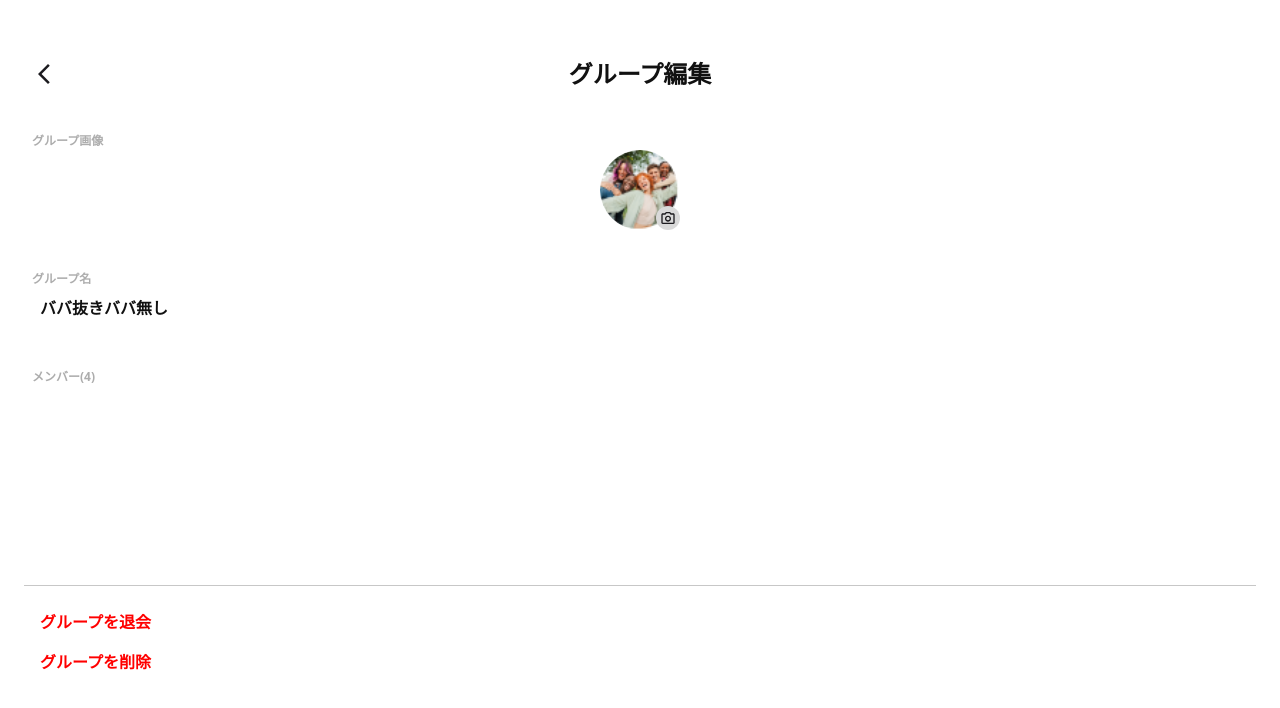
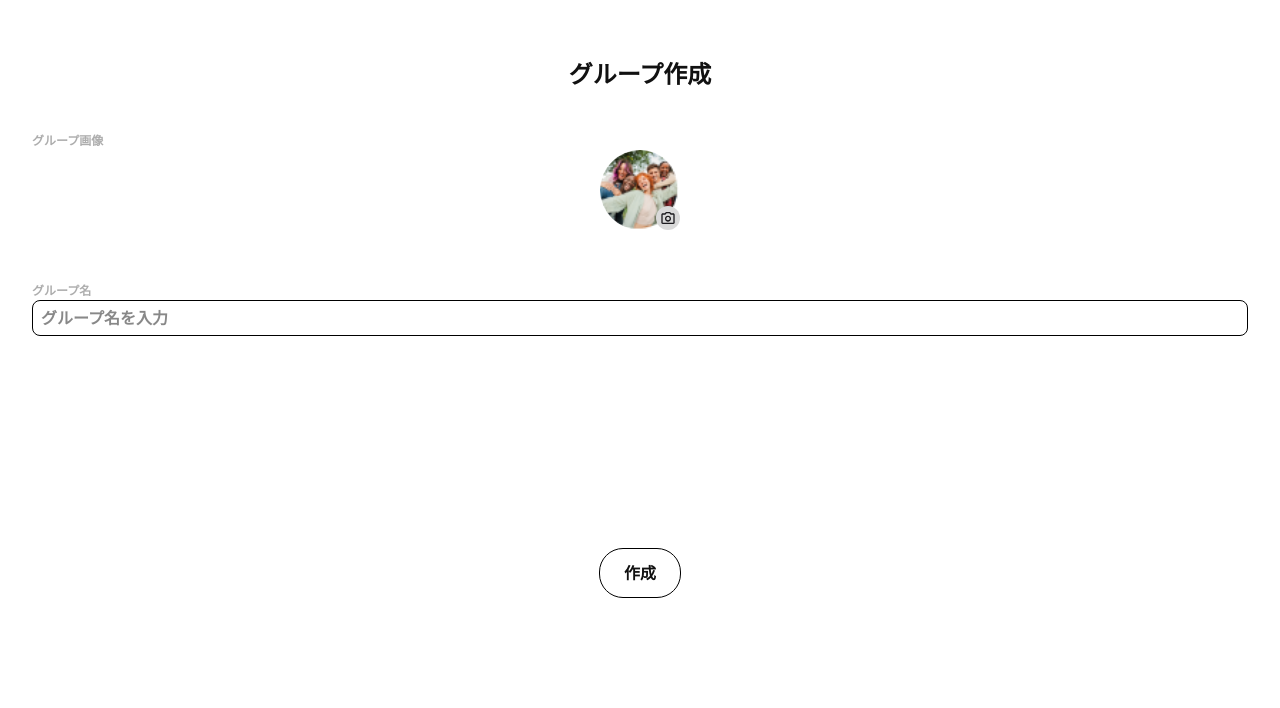
Before and after one commit to team-baba-nasi/production, a Next.js app: page /group/create in a window 1280 px wide. Shown: the top 708 px of the page. Built offline with nearby package versions, Linux system fonts and the light colour scheme.

Commit message:
#16 add:グループ作成ページの作成

```diff
--- /dev/null
+++ b/src/app/group/create/page.tsx
@@ -0,0 +1,40 @@
+"use client";
+
+import GroupHeader from "@/features/groups/components/GroupHeader";
+import GroupIcon from "@/features/groups/components/GroupIcon";
+import Label from "@/components/ui/Label/Label";
+import InputField from "@/components/ui/InputField/InputField";
+import SubmitBtn from "@/components/ui/SubmitBtn/SubmitBtn";
+import { useState } from "react";
+import styles from "@/features/groups/styles/pages/GroupCreatePage.module.scss";
+import clsx from "clsx";
+
+const GroupCreate = () => {
+    const handleCreate = () => {
+        console.log("グループ作成");
+    };
+    const contents = {
+        img: "/images/groups/test_icon.png",
+        name: "ババ抜きババ無し",
+        members: ["a", "b", "c", "d"],
+    };
+    const [groupName, setGroupname] = useState<string>("");
+
+    return (
+        <div className={clsx("page_wrap", styles.pageWrap)}>
+            <GroupHeader text="グループ作成" />
+            <GroupIcon img={contents.img} label edit />
+            <div className={styles.fieldWrap}>
+                <Label label="グループ名" />
+                <InputField
+                    value={groupName}
+                    onChange={setGroupname}
+                    placeholder="グループ名を入力"
+                />
+            </div>
+            <SubmitBtn text="作成" onClick={handleCreate} />
+        </div>
+    );
+};
+
+export default GroupCreate;
--- /dev/null
+++ b/src/features/groups/styles/pages/GroupCreatePage.module.scss
@@ -0,0 +1,17 @@
+.pageWrap {
+    display: flex;
+    flex-direction: column;
+    height: 100vh;
+    padding-bottom: 202px;
+    .fieldWrap {
+        margin-top: 52px;
+        padding: 0 16px;
+    }
+    .createBtn {
+        width: 80px;
+        height: 48px;
+        border-radius: 24px;
+        margin: auto auto 0;
+        border: solid 1px #000;
+    }
+}
```
